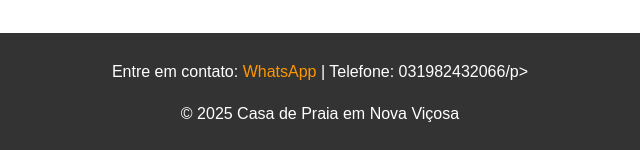
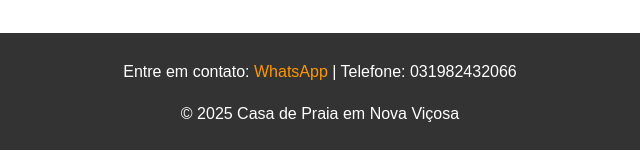
Before and after one commit to michelecorreaprog/praia-novavicosa, a plain HTML site: page index.html in a window 1280 px wide. Shown: the part 1555-1705 px from the top of the page, 320-960 px from the left. Drawn offline with Linux system fonts and the light colour scheme.

Commit message:
Update index.html

```diff
--- a/index.html
+++ b/index.html
@@ -133,7 +133,7 @@
 </section>
 
 <footer>
-    <p>Entre em contato: <a href="https://wa.me/031982432066">WhatsApp</a> | Telefone: 031982432066/p>
+    <p>Entre em contato: <a href="https://wa.me/031982432066">WhatsApp</a> | Telefone: 031982432066</p>
     <p>&copy; 2025 Casa de Praia em Nova Viçosa</p>
 </footer>
 </body>
```
